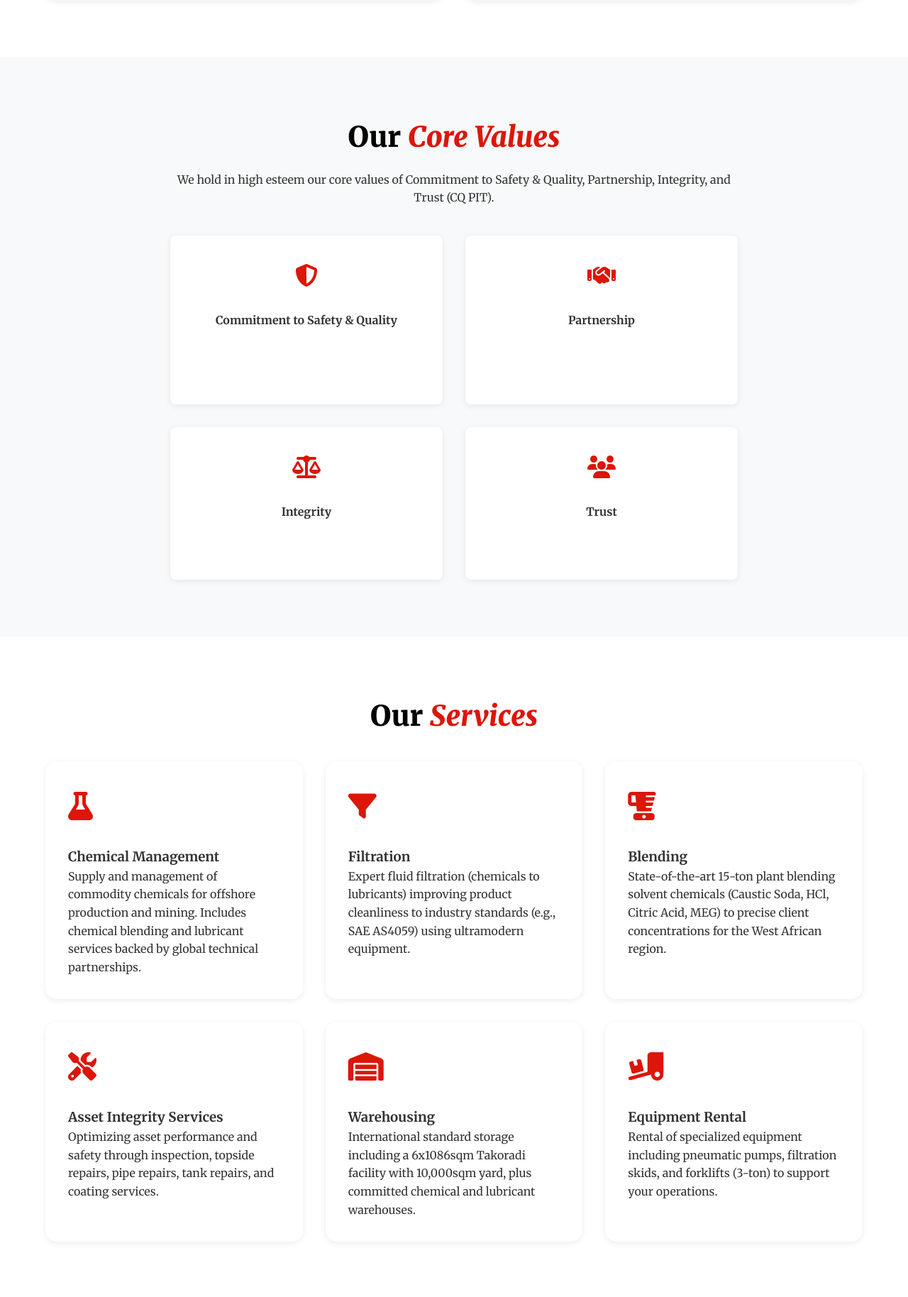
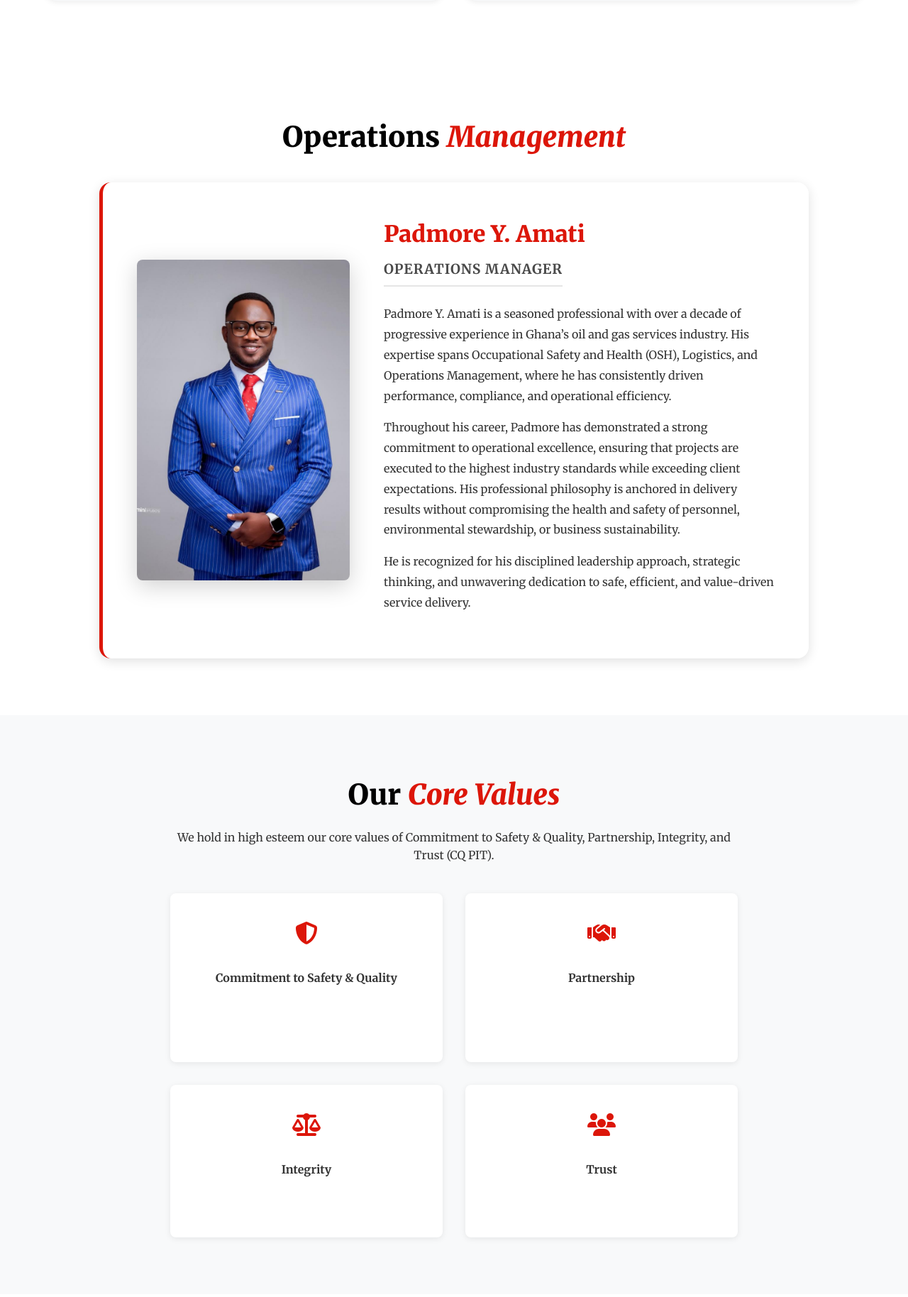
Before and after one commit to Joseph-Lartey/ensol-group, a PHP site: page /_subdomain_energy/index.php in a window 1280 px wide. Shown: the part 1262-3090 px from the top of the page at 71% size. Run offline with PHP 8.4, Linux system fonts and the light colour scheme.

Commit message:
feat: Add Operations Management section to the energy subdomain, including a leadership profile card for Padmore Y. Amati with new styling and image assets.

```diff
--- a/_subdomain_energy/index.php
+++ b/_subdomain_energy/index.php
@@ -278,6 +278,33 @@
         </div>
     </section>
 
+
+    <!-- Operations Management Section -->
+    <section class="section-padding">
+        <div class="container">
+            <h2 class="section-title text-center animate-on-scroll">Operations <span class="title-accent">Management</span></h2>
+
+            <div class="leadership-card animate-on-scroll delay-1">
+                <div class="leadership-img">
+                    <!-- Padmore Y. Amati Photo -->
+                    <img src="assets/project_manager.jpeg" alt="Padmore Y. Amati - Operations Manager">
+                </div>
+                <div class="leadership-info">
+                    <h3 class="leader-name">Padmore Y. Amati</h3>
+                    <h4 class="leader-role">Operations Manager</h4>
+
+                    <div class="leader-bio">
+                        <p>Padmore Y. Amati is a seasoned professional with over a decade of progressive experience in Ghana’s oil and gas services industry. His expertise spans Occupational Safety and Health (OSH), Logistics, and Operations Management, where he has consistently driven performance, compliance, and operational efficiency.</p>
+
+                        <p>Throughout his career, Padmore has demonstrated a strong commitment to operational excellence, ensuring that projects are executed to the highest industry standards while exceeding client expectations. His professional philosophy is anchored in delivery results without compromising the health and safety of personnel, environmental stewardship, or business sustainability.</p>
+
+                        <p>He is recognized for his disciplined leadership approach, strategic thinking, and unwavering dedication to safe, efficient, and value-driven service delivery.</p>
+                    </div>
+                </div>
+            </div>
+        </div>
+    </section>
+
     <!-- Core Values Section -->
     <section class="section-padding bg-light">
         <div class="container">
--- a/_subdomain_energy/styles.css
+++ b/_subdomain_energy/styles.css
@@ -2813,3 +2813,83 @@
 .slider-track:hover {
     animation-play-state: paused;
 }
+
+/* ========================================
+   LEADERSHIP / OPERATIONS PROFILE
+   ======================================== */
+.leadership-card {
+    display: flex;
+    align-items: center;
+    gap: var(--spacing-xl);
+    background: var(--white);
+    padding: var(--spacing-xl);
+    border-radius: var(--radius-lg);
+    box-shadow: var(--shadow-md);
+    max-width: 1000px;
+    margin: var(--spacing-lg) auto 0;
+    border-left: 5px solid var(--vivid-red);
+}
+
+.leadership-img {
+    flex: 0 0 300px;
+    position: relative;
+    border-radius: var(--radius-md);
+    overflow: hidden;
+    box-shadow: var(--shadow-lg);
+}
+
+.leadership-img img {
+    width: 100%;
+    height: auto;
+    display: block;
+    transition: transform 0.3s ease;
+}
+
+.leadership-img:hover img {
+    transform: scale(1.05);
+}
+
+.leadership-info {
+    flex: 1;
+}
+
+.leader-name {
+    color: var(--vivid-red);
+    font-size: 2rem;
+    margin-bottom: var(--spacing-xs);
+    font-weight: 800;
+}
+
+.leader-role {
+    color: var(--text-gray);
+    font-size: 1.2rem;
+    margin-bottom: var(--spacing-md);
+    font-weight: 600;
+    text-transform: uppercase;
+    letter-spacing: 1px;
+    border-bottom: 2px solid var(--light-gray);
+    padding-bottom: var(--spacing-xs);
+    display: inline-block;
+}
+
+.leader-bio p {
+    margin-bottom: var(--spacing-sm);
+    line-height: 1.8;
+    color: var(--dark-gray);
+}
+
+/* Responsive */
+@media (max-width: 768px) {
+    .leadership-card {
+        flex-direction: column;
+        text-align: center;
+        padding: var(--spacing-lg);
+    }
+
+    .leadership-img {
+        flex: 0 0 auto;
+        width: 100%;
+        max-width: 300px;
+        margin: 0 auto var(--spacing-md);
+    }
+}
```
Also changed, not shown: _subdomain_energy/assets/padmore_amati.jpg (added), _subdomain_energy/assets/project_manager.jpeg (added), assets/project_manager.jpeg (added).
